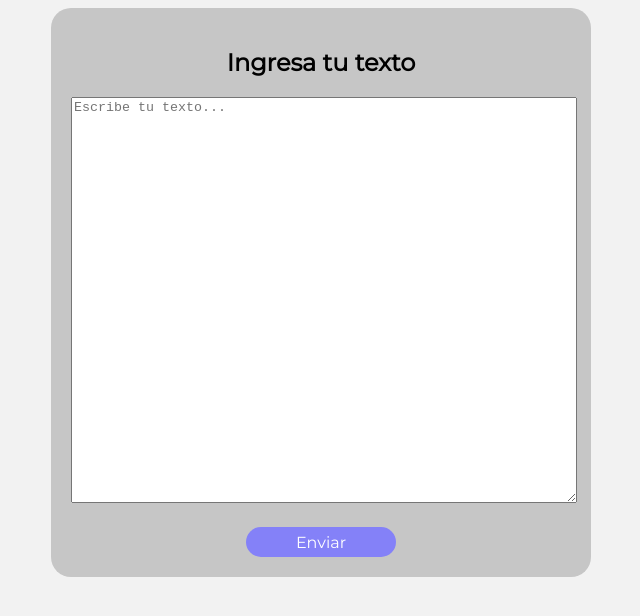
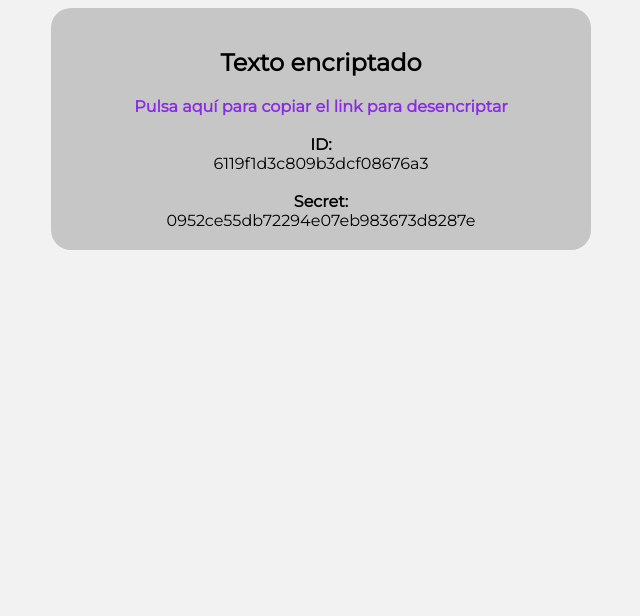
Before and after one commit to rmaafs/crypt-me, a React (Create React App) app: page / in a window 1280 px wide. Shown: the top 616 px of the page, without its empty margins (319-959 px from the left). Built offline with nearby package versions, Linux system fonts and the light colour scheme.

Commit message:
Copiar url para desencriptar

```diff
--- /dev/null
+++ b/src/components/ClickCopy/ClickCopy.css
@@ -0,0 +1,10 @@
+.click-copy {
+  cursor: pointer;
+  color: blueviolet;
+  font-weight: bold;
+}
+
+.click-copy-copiado {
+  color: green;
+  font-weight: bold;
+}
--- /dev/null
+++ b/src/components/ClickCopy/ClickCopy.jsx
@@ -0,0 +1,25 @@
+import React, { useState } from "react";
+import "./ClickCopy.css";
+
+const ClickCopy = ({ text }) => {
+  const [copiado, setCopiado] = useState(false);
+
+  const copyClipboard = () => {
+    var input = document.createElement("textarea");
+    input.innerHTML = text;
+    document.body.appendChild(input);
+    input.select();
+    document.body.removeChild(input);
+    setCopiado(true);
+  };
+
+  return !copiado ? (
+    <span onClick={copyClipboard} className="click-copy">
+      Pulsa aquí para copiar el link para desencriptar
+    </span>
+  ) : (
+    <span className="click-copy-copiado">¡Copiado!</span>
+  );
+};
+
+export default ClickCopy;
--- a/src/components/Form/Form.jsx
+++ b/src/components/Form/Form.jsx
@@ -1,15 +1,27 @@
-import React, { useState } from "react";
+import React, { Fragment, useState } from "react";
 import Button from "../Button/Button";
 import Card from "../Card/Card";
+import ShareInfo from "../ShareInfo/ShareInfo";
 import TextArea from "../TextArea/TextArea";
 
 const Form = () => {
+  const json = {
+    id: "6119f1d3c809b3dcf08676a3",
+    secret: "0952ce55db72294e07eb983673d8287e",
+    end: 1629176659066,
+  };
+
   const [text, setText] = useState("");
+  const [jsonResponse, setJsonResponse] = useState(json);
 
   const sendInfo = () => {
     return new Promise((resolve, reject) => {
       const base64 = Buffer.from(text).toString("base64");
       console.log(base64);
+
+      if (json.id) {
+        setJsonResponse(json);
+      }
 
       setTimeout(function () {
         if (true) {
@@ -23,9 +35,18 @@ const Form = () => {
 
   return (
     <Card>
-      <h2>Ingresa tu texto</h2>
-      <TextArea onChange={setText} />
-      <Button onClick={sendInfo}>Enviar</Button>
+      {jsonResponse ? (
+        <Fragment>
+          <h2>Texto encriptado</h2>
+          <ShareInfo data={jsonResponse} />
+        </Fragment>
+      ) : (
+        <Fragment>
+          <h2>Ingresa tu texto</h2>
+          <TextArea onChange={setText} />
+          <Button onClick={sendInfo}>Enviar</Button>
+        </Fragment>
+      )}
     </Card>
   );
 };
--- /dev/null
+++ b/src/components/ShareInfo/ShareInfo.jsx
@@ -0,0 +1,28 @@
+import React from "react";
+import ClickCopy from "../ClickCopy/ClickCopy";
+
+const ShareInfo = ({ data }) => {
+  const id = data.id;
+  const secret = data.secret;
+  const url = "https://crypt.rmaafs.com/" + id + "/" + secret;
+
+  return (
+    <div>
+      <ClickCopy text={url} />
+      <br />
+      <br />
+      <div>
+        <b>ID:</b>
+        <br />
+        {id}
+        <br />
+        <br />
+        <b>Secret:</b>
+        <br />
+        {secret}
+      </div>
+    </div>
+  );
+};
+
+export default ShareInfo;
```
